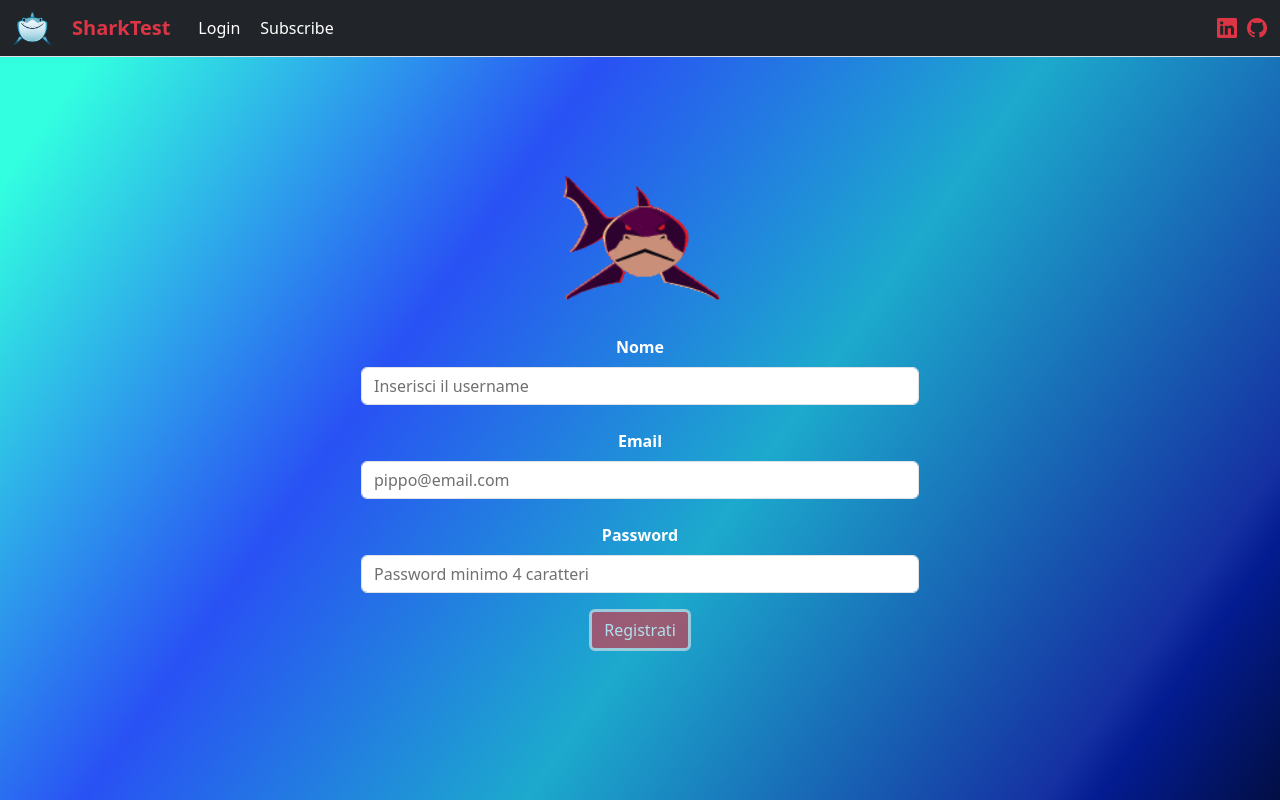
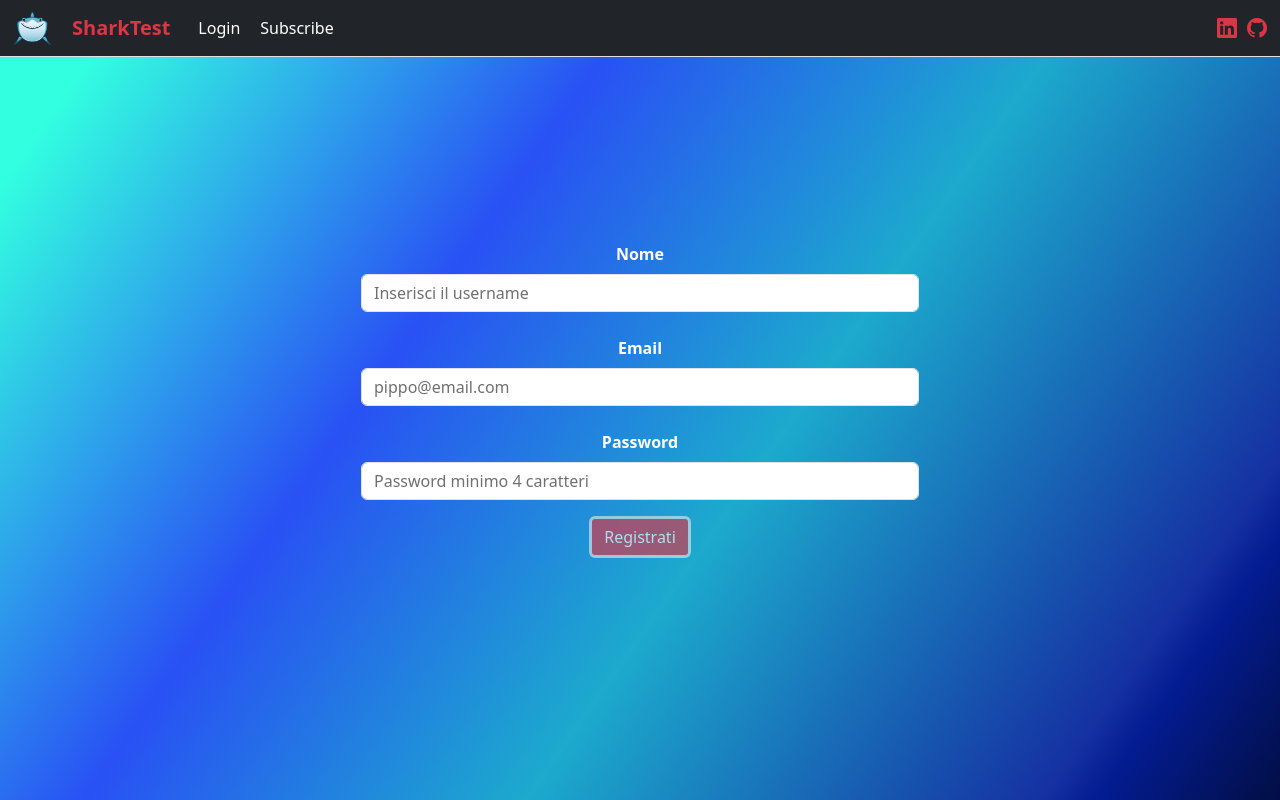
Before and after one commit to Tyorna/Capstone, an Angular app in the folder CapAngular/: page /auth/register in a window 1280 px wide. Built offline with nearby package versions, Linux system fonts and the light colour scheme; what @auth0/angular-jwt would draw is missing.

Commit message:
ngif dimenticato

```diff
--- a/CapAngular/src/app/componenti/registrazione/registrazione.component.html
+++ b/CapAngular/src/app/componenti/registrazione/registrazione.component.html
@@ -1,6 +1,6 @@
 <div class="father">
   <div class="container text-center">
-    <img src="../../../assets/animation/Animation - 1695925724418.gif" class= "shark" alt="Your GIF" >
+    <img src="../../../assets/animation/Animation - 1695925724418.gif" class= "shark" alt="Your GIF" *ngIf="hasError">
     <form #form="ngForm" (ngSubmit)="registra(form)">
       <div class="form-group  mb-4">
         <label for="username" class=" mb-2 text-white fw-semibold">Nome</label>
```
